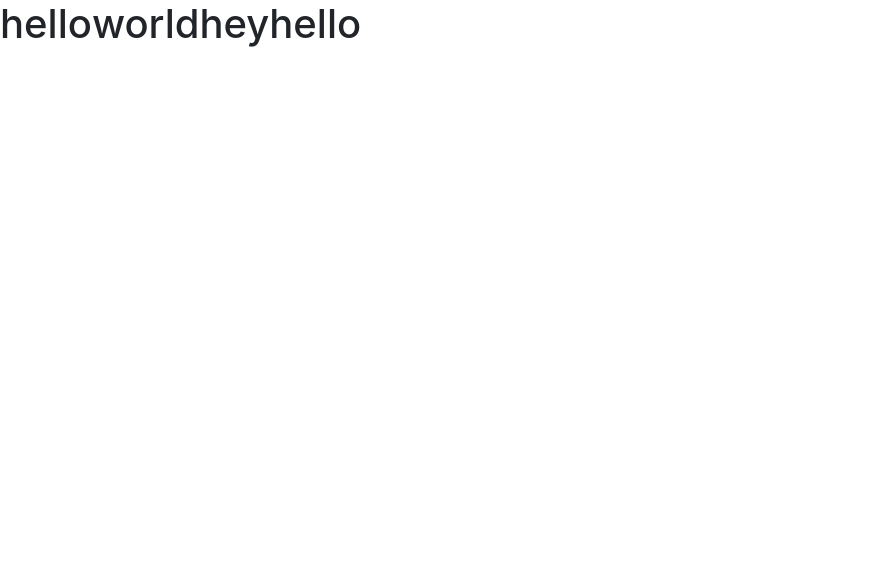
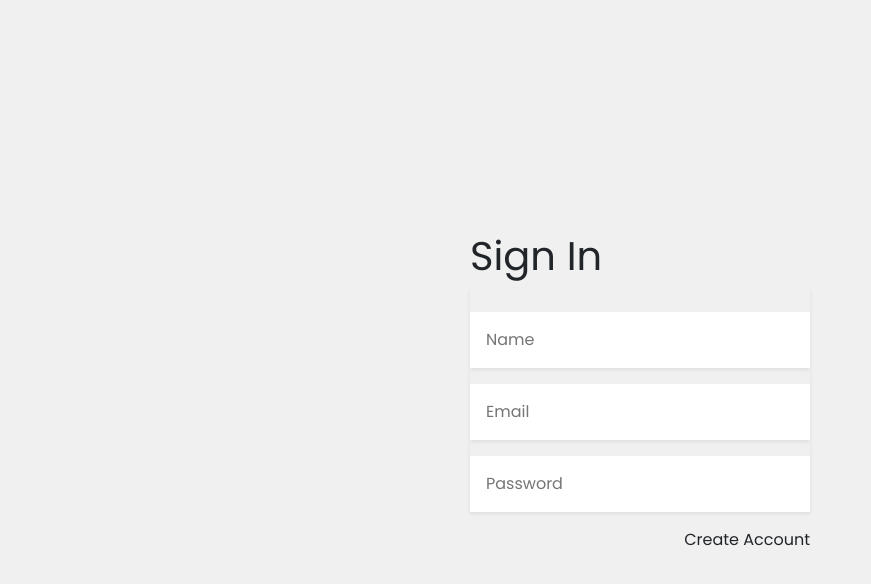
Before and after one commit to supratim50/social-e-com-client, a Next.js app: page /signin in a window 1280 px wide. Shown: the top 584 px of the page, without its empty margins (0-871 px from the left). Built offline with nearby package versions, Linux system fonts and the light colour scheme.

Commit message:
working on signin page

```diff
--- a/components/Input/Input.js
+++ b/components/Input/Input.js
@@ -1,17 +1,12 @@
 const Input = ({ placeholder, classList }) => {
   return (
     <>
-      <input
-        className={`input py-3 px-3 border-0 shadow-sm ${classList && classList}`}
-        placeholder={placeholder}
-      />
-
-      <style jsx>{`
-        .input {
-          width: 98%;
-          max-width: 339px;
-        }
-      `}</style>
+      <div className="w-100 shadow-sm rounded-sm">
+        <input
+          className={`w-100 py-3 px-3 border-0 ${classList && classList}`}
+          placeholder={placeholder}
+        />
+      </div>
     </>
   );
 };
--- a/pages/signin.js
+++ b/pages/signin.js
@@ -2,11 +2,26 @@ import Input from "../components/Input/Input";
 
 const signin = () => {
   return (
-    <section className={`d-flex`}>
-      <h1>hello</h1>
-      <h1>world</h1>
-      <h1>hey</h1>
-      <h1>hello</h1>
+    <section className={`d-flex justify-content-center align-items-center`}>
+      <div className="form-box">
+        <h1 className="heading font-weight-normal">Sign In</h1>
+        <Input placeholder="Name" classList="mt-4" />
+        <Input placeholder="Email" classList="mt-3" />
+        <Input placeholder="Password" classList="mt-3" />
+        <p className="paragraph text-right mt-3">Create Account</p>
+      </div>
+
+      <style jsx>{`
+        section {
+          height: 100vh;
+          background-color: #f0f0f0;
+        }
+
+        .form-box {
+          width: 98%;
+          max-width: 340px;
+        }
+      `}</style>
     </section>
   );
 };
--- a/public/assets/css/global.css
+++ b/public/assets/css/global.css
@@ -1,6 +1,9 @@
+@import url("https://fonts.googleapis.com/css2?family=Poppins:wght@100;200;300;400;500;700&display=swap");
+
 * {
   margin: 0;
   padding: 0;
+  font-family: "Poppins", sans-serif;
 }
 
 /* COLOURS */
@@ -13,3 +16,14 @@
 .shadow-sm {
   box-shadow: 0 0.125rem 0.25rem rgba(0, 0, 0, 0.075) !important;
 }
+
+/* FONT */
+.heading-md {
+  font-size: 18px !important;
+}
+.paragraph {
+  font-size: 16px !important;
+}
+.paragraph-sm {
+  font-size: 14px !important;
+}
```
